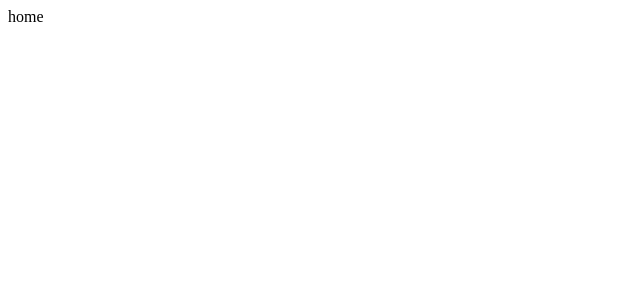
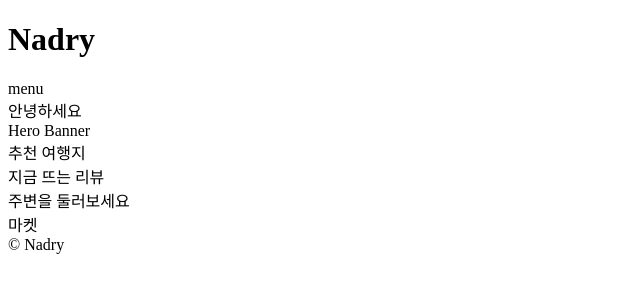
Before and after one commit to DongJu-Na/Nadry, a Vue app in the folder client/: page / in a window 1280 px wide. Shown: the top 300 px of the page, without its empty margins (0-640 px from the left). Built offline with nearby package versions, Linux system fonts and the light colour scheme.

Commit message:
add: Home 기본 컴포넌트 구성

```diff
--- a/client/src/App.vue
+++ b/client/src/App.vue
@@ -1,3 +1,12 @@
 <template>
+  <!-- header -->
+  <Header />
   <router-view></router-view>
+  <!-- footer -->
+  <Footer />
 </template>
+
+<script setup>
+import Header from './components/layout/Header.vue';
+import Footer from './components/layout/Footer.vue';
+</script>
--- /dev/null
+++ b/client/src/components/home/Greetings.vue
@@ -0,0 +1,5 @@
+<template>
+  <div>안녕하세요</div>
+</template>
+
+<script setup></script>
--- /dev/null
+++ b/client/src/components/home/HeroBanner.vue
@@ -0,0 +1,5 @@
+<template>
+  <div>Hero Banner</div>
+</template>
+
+<script setup></script>
--- /dev/null
+++ b/client/src/components/home/Map.vue
@@ -0,0 +1,5 @@
+<template>
+  <div>주변을 둘러보세요</div>
+</template>
+
+<script setup></script>
--- /dev/null
+++ b/client/src/components/home/Market.vue
@@ -0,0 +1,5 @@
+<template>
+  <div>마켓</div>
+</template>
+
+<script setup></script>
--- /dev/null
+++ b/client/src/components/home/Recommends.vue
@@ -0,0 +1,5 @@
+<template>
+  <div>추천 여행지</div>
+</template>
+
+<script setup></script>
--- /dev/null
+++ b/client/src/components/home/Reviews.vue
@@ -0,0 +1,5 @@
+<template>
+  <div>지금 뜨는 리뷰</div>
+</template>
+
+<script setup></script>
--- /dev/null
+++ b/client/src/components/layout/Footer.vue
@@ -0,0 +1,3 @@
+<template>
+  <footer>© Nadry</footer>
+</template>
--- /dev/null
+++ b/client/src/components/layout/Header.vue
@@ -0,0 +1,8 @@
+<template>
+  <header>
+    <h1>Nadry</h1>
+    <div>menu</div>
+  </header>
+</template>
+
+<script setup></script>
--- a/client/src/views/Home.vue
+++ b/client/src/views/Home.vue
@@ -1,7 +1,25 @@
 <template>
-  <div>home</div>
+  <!-- greetings -->
+  <Greetings />
+  <!-- hero banner -->
+  <HeroBanner />
+  <!-- recommends -->
+  <Recommends />
+  <!-- reviews -->
+  <Reviews />
+  <!-- map -->
+  <Map />
+  <!-- market -->
+  <Market />
 </template>
 
-<script setup></script>
+<script setup>
+import Greetings from '@/components/home/Greetings.vue';
+import HeroBanner from '@/components/home/HeroBanner.vue';
+import Recommends from '@/components/home/Recommends.vue';
+import Reviews from '@/components/home/Reviews.vue';
+import Map from '@/components/home/Map.vue';
+import Market from '@/components/home/Market.vue';
+</script>
 
 <style lang="scss" scoped></style>
```
